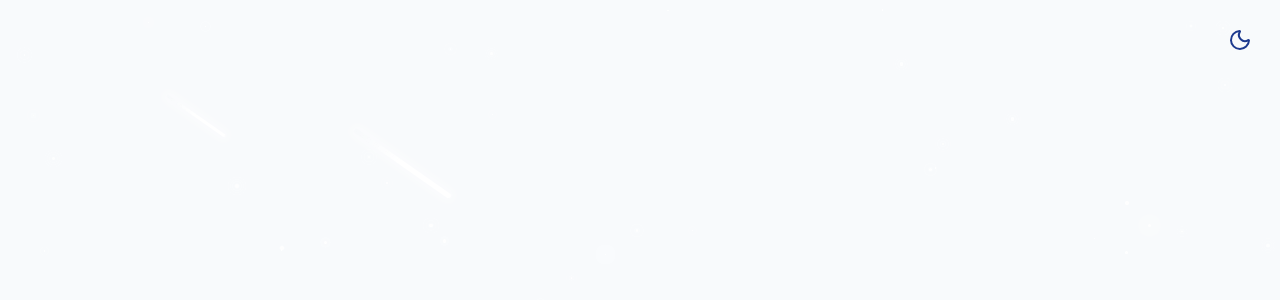
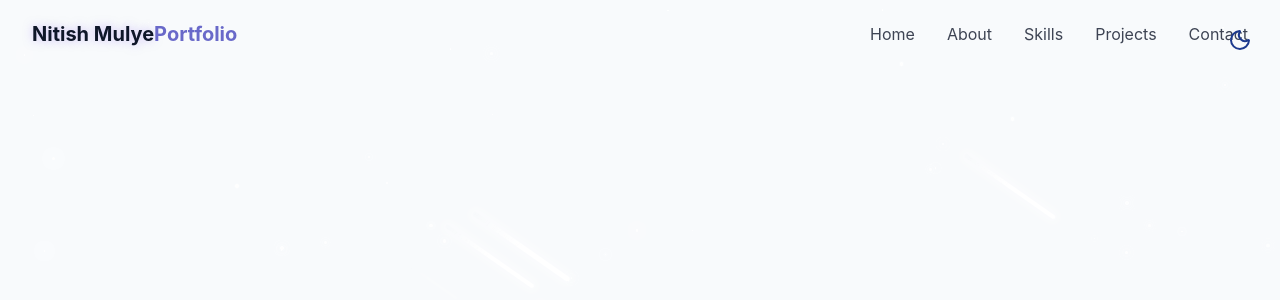
Before and after one commit to DeusAbIntus/Portfolio, a React (Vite) app: page / in a window 1280 px wide. Shown: the top 300 px of the page. Built offline with nearby package versions, Linux system fonts and the light colour scheme.

Commit message:
NavBar component done

```diff
--- /dev/null
+++ b/src/components/NavBar.jsx
@@ -0,0 +1,91 @@
+import { useEffect, useState } from "react";
+import { cn } from "@/lib/utils";
+import { X, Menu } from "lucide-react";
+
+const navItems = [
+  { name: "Home", href: "#hero" },
+  { name: "About", href: "#about" },
+  { name: "Skills", href: "#skills" },
+  { name: "Projects", href: "#projects" },
+  { name: "Contact", href: "#contact" },
+];
+
+export const NavBar = () => {
+  const [isScrolled, setIsScrolled] = useState(false);
+  const [isMenuOpen, setIsMenuOpen] = useState(false);
+
+  useEffect(() => {
+    const handleScroll = () => {
+      setIsScrolled(window.screenY > 10); // returns true if scrolled more than size of navbar
+    };
+
+    window.addEventListener("scroll", handleScroll);
+    return () => window.removeEventListener("scroll", handleScroll);
+  }, []);
+
+  return (
+    <nav
+      className={cn(
+        "fixed w-full z-40 transition-all duration-300",
+        isScrolled
+          ? "py-3 bg-background/80 backdrop-blur-md shadow-xs"
+          : "py-5",
+      )}
+    >
+      <div className="container flex items-center justify-between">
+        <a className="text-xl font-bold text-primary flex items-center">
+          <span className="relative z-10">
+            <span className="text-glow text-foreground">Nitish Mulye</span>
+            {""}
+            Portfolio
+          </span>
+        </a>
+
+        {/* desktop nav */}
+        <div className="hidden md:flex space-x-8">
+          {navItems.map((item, key) => (
+            <a
+              key={key}
+              href={item.href}
+              className="text-foreground/80 hover:text-primary transition-colors duration-300"
+            >
+              {item.name}
+            </a>
+          ))}
+        </div>
+
+        {/* mobile nav */}
+        <button
+          onClick={() => setIsMenuOpen((prevValue) => !prevValue)}
+          className="md:hidden p-2 text-foreground z-50"
+          aria-label={isMenuOpen ? "Close menu" : "Open menu"}
+        >
+          {isMenuOpen ? <X size={24} /> : <Menu size={24} />}
+        </button>
+
+        <div
+          className={cn(
+            "fixed inset-0 bg-background/95 backdrop-blur-md z-40 flex flex-col items-center justify-center",
+            "tansition-all duration-300 md:hidden",
+            isMenuOpen
+              ? "opacity-100 pointer-events-auto"
+              : "opacity-0 pointer-events-none",
+          )}
+        >
+          <div className="flex flex-col space-y-8 text-xl">
+            {navItems.map((item, key) => (
+              <a
+                key={key}
+                href={item.href}
+                className="text-foreground/80 hover:text-primary transition-colors duration-300"
+                onClick={() => setIsMenuOpen(false)} // close menu on click
+              >
+                {item.name}
+              </a>
+            ))}
+          </div>
+        </div>
+      </div>
+    </nav>
+  );
+};
--- a/src/pages/Home.jsx
+++ b/src/pages/Home.jsx
@@ -1,5 +1,6 @@
 import { ThemeToggle } from "../components/ThemeToggle";
 import { StarBackground } from "@/components/StarBackground";
+import { NavBar } from "../components/NavBar";
 
 export const Home = () => {
   return (
@@ -11,6 +12,7 @@
       <StarBackground />
 
       {/* Navbar */}
+      <NavBar />
 
       {/* Main Content */}
 
```
